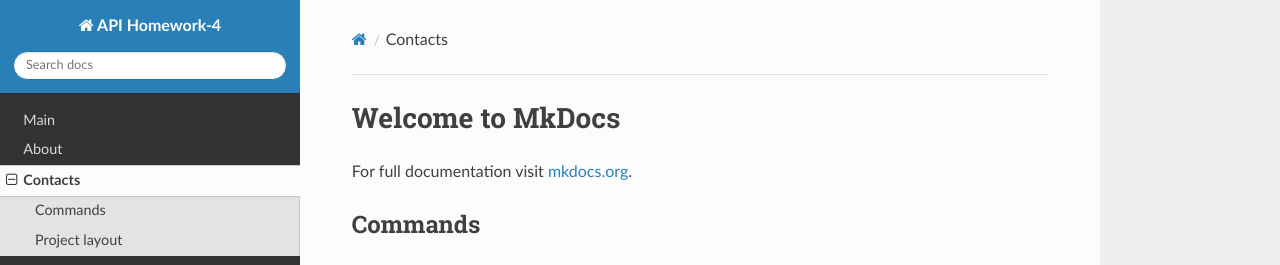
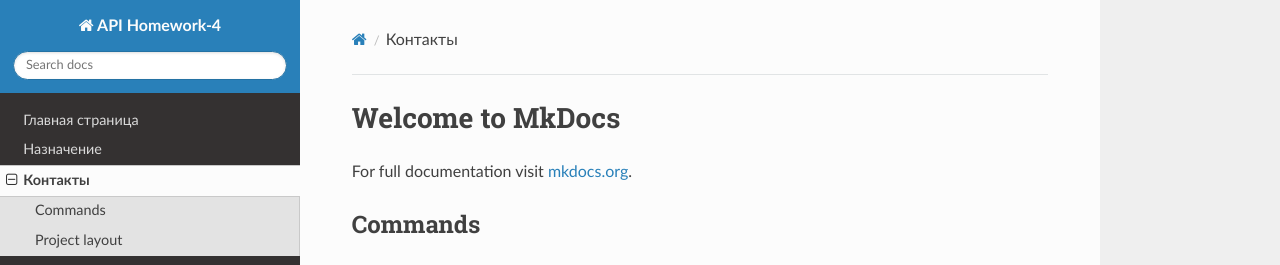
Before and after one commit to wldrnt/Homework, an MkDocs documentation site: the page built from docs/contacts.md, in a window 1280 px wide. Shown: the top 265 px of the page. Built offline with MkDocs 1.6.1, drawn with Linux system fonts in a browser that asks for light colours; nearby versions of some CDN libraries.

Commit message:
Update mkdocs.yml

```diff
--- a/mkdocs.yml
+++ b/mkdocs.yml
@@ -2,6 +2,6 @@ site_name: API Homework-4
 site_description: An example of API documentation
 theme: readthedocs
 nav:
-  - Main: index.md
-  - About: about.md
-  - Contacts: contacts.md
+  - Главная страница: index.md
+  - Назначение: about.md
+  - Контакты: contacts.md
```
